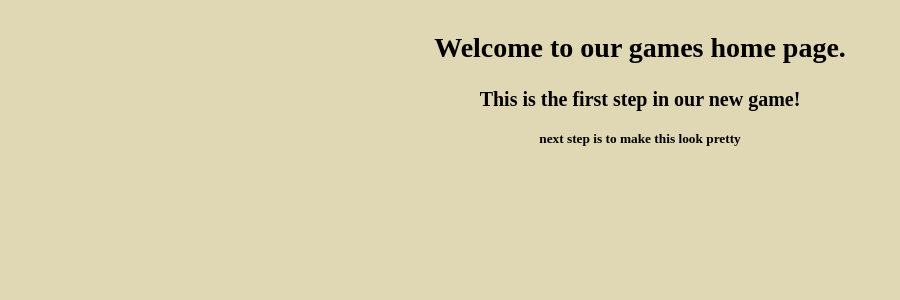
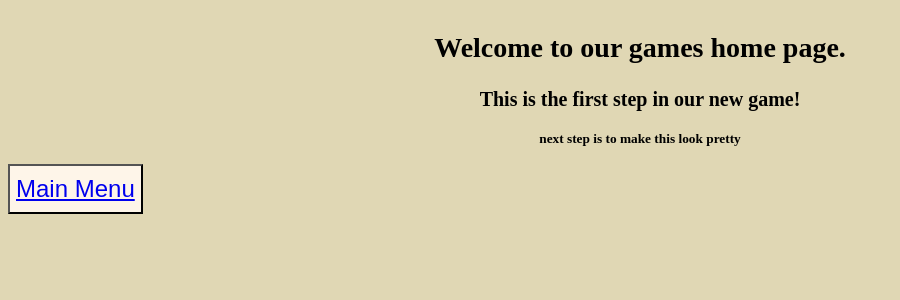
Before and after one commit to Beefman64/zeeet, a Flask app: page /gamePage in a window 1280 px wide. Shown: the part 87-387 px from the top of the page, without its empty margins (0-900 px from the left). Run offline with Flask 2, Linux system fonts and the light colour scheme.

Commit message:
Added main menu button to child pages

```diff
--- a/templates/homePage.html
+++ b/templates/homePage.html
@@ -6,5 +6,8 @@
     <h3>This is the first step in our new game!<h3>
     <h4>next step is to make this look pretty</h4>
   </div>
+  <button>
+    <a href="http://127.0.0.1:5000">Main Menu</a>
+  </button>
   <script src="{{ url_for('static', filename='style.css') }}"></script>
 {% endblock %}
--- a/templates/scorepage.html
+++ b/templates/scorepage.html
@@ -5,5 +5,10 @@
     <h1>Highscores<h1>
     <h2>top 5 scores below<h2>
   </div>
+
+
+  <button>
+    <a href="http://127.0.0.1:5000">Main Menu</a>
+  </button>
   <script src="{{ url_for('static', filename='style.css') }}"></script>
 {% endblock %}
```
